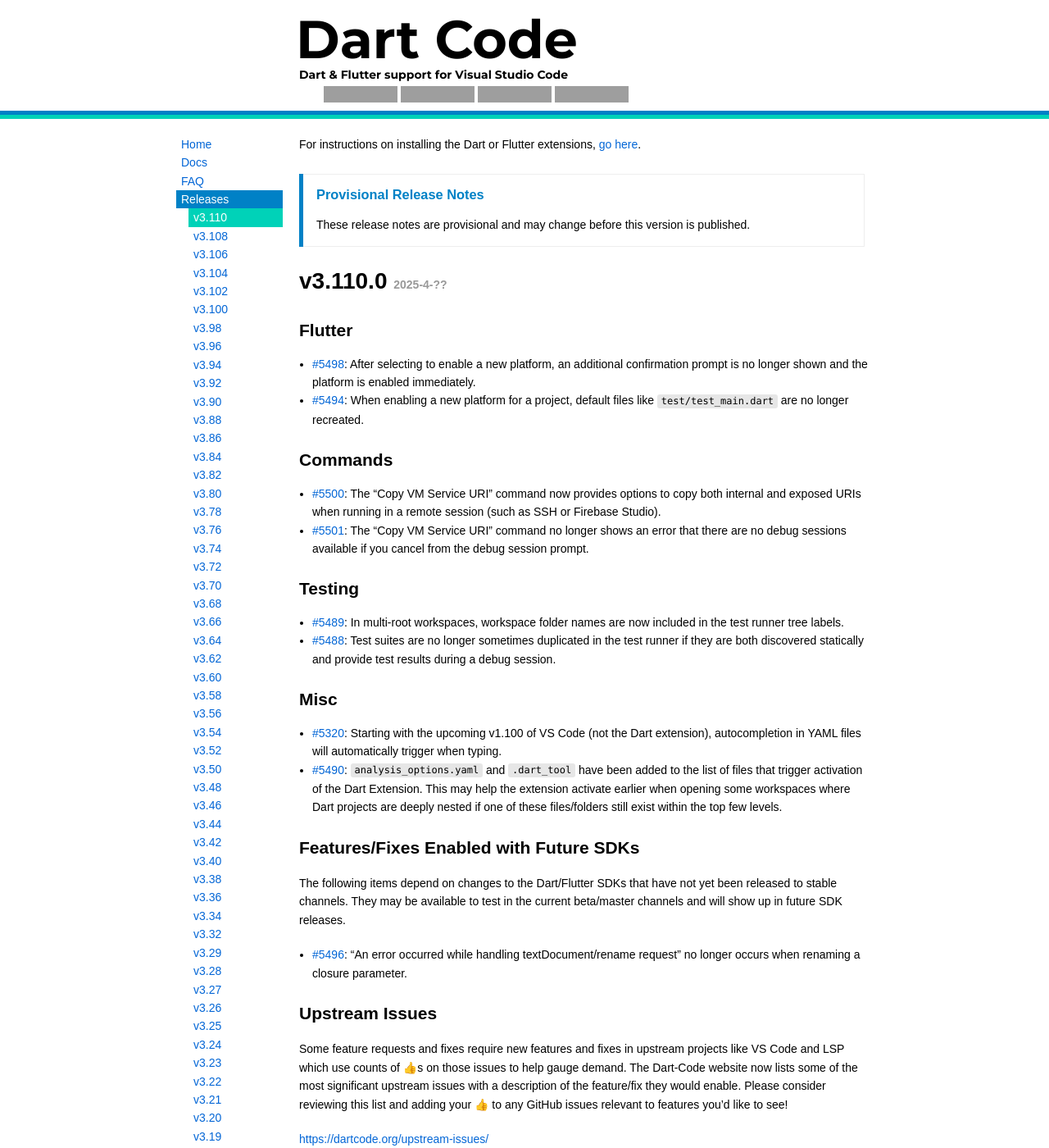
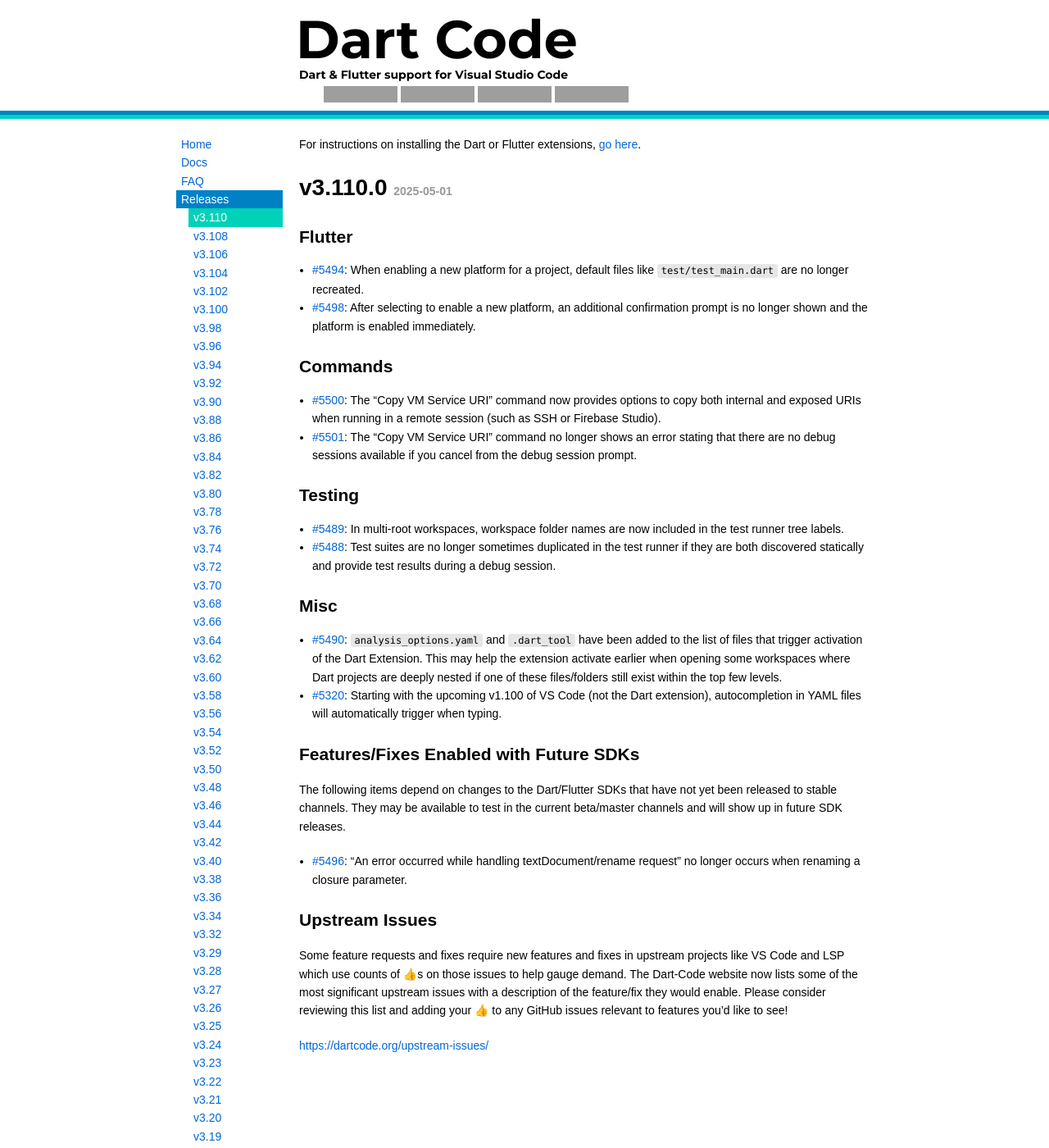
Before and after one commit to Dart-Code/Website, a Jekyll site: the page built from _releases/v3.110.md, in a window 1280 px wide and 1400 px high. Shown: the whole window at 82% size. Built offline with Jekyll 4.4.1, drawn with Linux system fonts in a browser that asks for light colours; grey boxes are pictures that could not be loaded.

Commit message:
Mark v3.110 non-provisional + tweaks

```diff
--- a/_releases/v3.110.md
+++ b/_releases/v3.110.md
@@ -2,20 +2,19 @@
 title: v3.110
 sort_order: v0003_0110
 excerpt: "Improvements to enabling Flutter platforms, Copy VM Service command, Test Runner display"
-provisional: true
 ---
 
-# v3.110.0 _2025-4-??_
+# v3.110.0 _2025-05-01_
 
 ## Flutter
 
+- [#5494](https://github.com/Dart-Code/Dart-Code/issues/5494): When enabling a new platform for a project, default files like `test/test_main.dart` are no longer recreated.
 - [#5498](https://github.com/Dart-Code/Dart-Code/issues/5498): After selecting to enable a new platform, an additional confirmation prompt is no longer shown and the platform is enabled immediately.
-- [#5494](https://github.com/Dart-Code/Dart-Code/issues/5494): When enabling a new platform for a project, default files like `test/test_main.dart` are no longer recreated.
 
 ## Commands
 
 - [#5500](https://github.com/Dart-Code/Dart-Code/issues/5500): The "Copy VM Service URI" command now provides options to copy both internal and exposed URIs when running in a remote session (such as SSH or Firebase Studio).
-- [#5501](https://github.com/Dart-Code/Dart-Code/issues/5501): The "Copy VM Service URI" command no longer shows an error that there are no debug sessions available if you cancel from the debug session prompt.
+- [#5501](https://github.com/Dart-Code/Dart-Code/issues/5501): The "Copy VM Service URI" command no longer shows an error stating that there are no debug sessions available if you cancel from the debug session prompt.
 
 ## Testing
 
@@ -24,8 +23,8 @@
 
 ## Misc
 
+- [#5490](https://github.com/Dart-Code/Dart-Code/issues/5490): `analysis_options.yaml` and `.dart_tool` have been added to the list of files that trigger activation of the Dart Extension. This may help the extension activate earlier when opening some workspaces where Dart projects are deeply nested if one of these files/folders still exist within the top few levels.
 - [#5320](https://github.com/Dart-Code/Dart-Code/issues/5320): Starting with the upcoming v1.100 of VS Code (not the Dart extension), autocompletion in YAML files will automatically trigger when typing.
-- [#5490](https://github.com/Dart-Code/Dart-Code/issues/5490): `analysis_options.yaml` and `.dart_tool` have been added to the list of files that trigger activation of the Dart Extension. This may help the extension activate earlier when opening some workspaces where Dart projects are deeply nested if one of these files/folders still exist within the top few levels.
 
 ## Features/Fixes Enabled with Future SDKs
 
```
